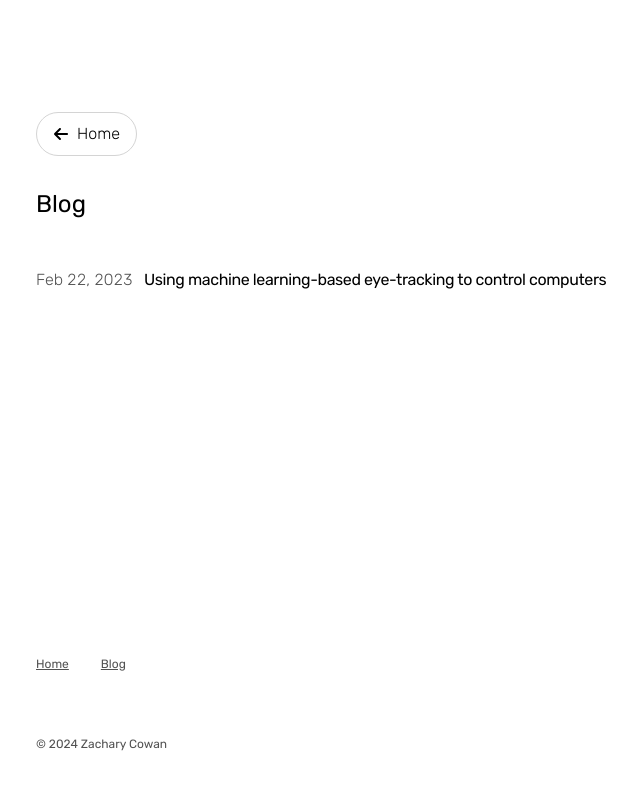
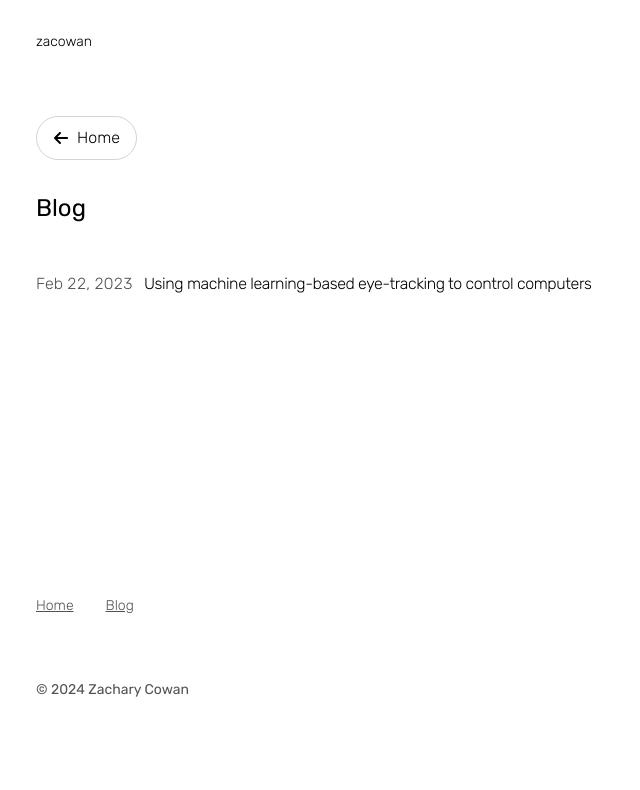
Before and after one commit to zacowan/zacowan.com, a Next.js app: page /blog in a window 1280 px wide. Shown: the top 790 px of the page, without its empty margins (316-956 px from the left). Built offline with nearby package versions, Linux system fonts and the light colour scheme.

Commit message:
feat(design): update typography weight, add title link (#14)

```diff
--- a/app/blog/[slug]/page.tsx
+++ b/app/blog/[slug]/page.tsx
@@ -84,9 +84,9 @@ export default function Blog({ params }: { params: StaticParams }) {
       <BadgeLink href="/blog" startSlot={<FaArrowLeft />}>
         All Posts
       </BadgeLink>
-      <h1 className="title text-2xl mt-8">{post.metadata.title}</h1>
+      <h1 className="title text-2xl mt-8 font-normal">{post.metadata.title}</h1>
       <div className="flex justify-between items-center mt-2 mb-8 text-sm">
-        <p className="text-sm font-light dark:text-neutral-300 text-neutral-600">
+        <p className="text-sm dark:text-neutral-300 text-neutral-600">
           {formatDate(post.metadata.publishDate)}
         </p>
       </div>
--- a/app/blog/page.tsx
+++ b/app/blog/page.tsx
@@ -13,7 +13,7 @@ export default function Page() {
       <BadgeLink startSlot={<FaArrowLeft />} href="/">
         Home
       </BadgeLink>
-      <h1 className="text-2xl mb-12 mt-8">Blog</h1>
+      <h1 className="text-2xl mb-12 mt-8 font-normal">Blog</h1>
       <BlogPosts />
     </section>
   );
--- a/app/components/badge-link.tsx
+++ b/app/components/badge-link.tsx
@@ -17,7 +17,7 @@ export function BadgeLink({
   return (
     <Link
       className={cn(
-        "rounded-full px-4 py-2 border font-light min-w-11 min-h-11 inline-flex items-center space-x-2 border-neutral-300 dark:border-neutral-700 hover:bg-neutral-100 active:bg-neutral-50 dark:hover:bg-neutral-900 dark:active:bg-neutral-950",
+        "rounded-full px-4 py-2 border min-w-11 min-h-11 inline-flex items-center space-x-2 border-neutral-300 dark:border-neutral-700 hover:bg-neutral-100 active:bg-neutral-50 dark:hover:bg-neutral-900 dark:active:bg-neutral-950",
         className
       )}
       {...otherProps}
--- a/app/components/call-to-action.tsx
+++ b/app/components/call-to-action.tsx
@@ -17,7 +17,7 @@ export function CallToAction({
   return (
     <Link
       className={cn(
-        "bg-blue-600 hover:bg-blue-700 active:bg-blue-600 text-white rounded-full px-4 py-2 font-light min-w-11 min-h-11 inline-flex items-center space-x-2",
+        "bg-blue-600 hover:bg-blue-700 active:bg-blue-600 text-white rounded-full px-4 py-2 min-w-11 min-h-11 inline-flex items-center space-x-2",
         className
       )}
       {...otherProps}
--- a/app/components/footer.tsx
+++ b/app/components/footer.tsx
@@ -2,7 +2,7 @@ import Link from "next/link";
 
 export default function Footer() {
   return (
-    <footer className="py-16 text-neutral-600 dark:text-neutral-300 text-xs space-y-16">
+    <footer className="py-16 text-neutral-600 dark:text-neutral-300 text-sm space-y-16">
       <ul className="flex flex-wrap gap-8 underline">
         <li>
           <Link href="/">Home</Link>
@@ -11,7 +11,7 @@ export default function Footer() {
           <Link href="/blog">Blog</Link>
         </li>
       </ul>
-      <p>© {new Date().getFullYear()} Zachary Cowan</p>
+      <p className="font-normal">© {new Date().getFullYear()} Zachary Cowan</p>
     </footer>
   );
 }
--- /dev/null
+++ b/app/components/header.tsx
@@ -0,0 +1,9 @@
+import Link from "next/link";
+
+export default function Header() {
+  return (
+    <header className="text-sm">
+      <Link href="/">zacowan</Link>
+    </header>
+  );
+}
--- a/app/components/posts.tsx
+++ b/app/components/posts.tsx
@@ -22,7 +22,7 @@ export function BlogPosts() {
           href={`/blog/${post.slug}`}
         >
           <div className="w-full flex flex-col md:flex-row space-x-0 md:space-x-2">
-            <p className="dark:text-neutral-300 text-neutral-600 font-light w-[100px] tabular-nums">
+            <p className="dark:text-neutral-300 text-neutral-600 w-[100px] tabular-nums">
               {formatDate(post.metadata.publishDate, false)}
             </p>
             <p className="tracking-tight">{post.metadata.title}</p>
--- a/app/layout.tsx
+++ b/app/layout.tsx
@@ -7,6 +7,7 @@ import Footer from "./components/footer";
 import { BASE_URL } from "./sitemap";
 import { cn } from "./utils/cn";
 import { DESCRIPTION, TITLE } from "./constants";
+import Header from "./components/header";
 
 const rubik = Rubik({ subsets: ["latin"] });
 
@@ -52,17 +53,18 @@ export default function RootLayout({
     <html
       lang="en"
       className={cn(
-        "text-black bg-white dark:text-white dark:bg-black",
+        "text-black bg-white dark:text-white dark:bg-black font-light",
         rubik.className
       )}
     >
-      <body className="max-w-xl mx-4 mt-8 md:mx-auto">
-        <main className="flex-auto min-w-0 mt-6 flex flex-col px-2 md:px-0">
-          <div className="mt-20 min-h-[60vh]">{children}</div>
-          <Footer />
-          <Analytics />
-          <SpeedInsights />
+      <body className="max-w-xl mx-4 mt-8 md:mx-auto px-2 md:px-0">
+        <Header />
+        <main className="flex-auto min-w-0 flex flex-col py-16 min-h-[60vh]">
+          {children}
         </main>
+        <Footer />
+        <Analytics />
+        <SpeedInsights />
       </body>
     </html>
   );
--- a/app/page.tsx
+++ b/app/page.tsx
@@ -31,12 +31,12 @@ export default function Page() {
     <section>
       <div className="flex flex-col w-full pb-8 md:pb-16 md:flex-row md:items-center md:justify-between">
         <div>
-          <h1 className="text-2xl mb-4">Zach Cowan</h1>
-          <span className="flex items-center space-x-2 text-sm font-light">
+          <h1 className="text-2xl mb-4 font-normal">Zach Cowan</h1>
+          <span className="flex items-center space-x-2 text-sm">
             <FaLocationDot className="dark:fill-neutral-300 fill-neutral-600" />
             <h2>Orlando, FL</h2>
           </span>
-          <span className="flex items-center space-x-2 font-light text-sm">
+          <span className="flex items-center space-x-2 text-sm">
             <FaBriefcase className="dark:fill-neutral-300 fill-neutral-600" />
             <h2>
               Engineer x Design Systems @{" "}
@@ -51,8 +51,8 @@ export default function Page() {
       <div className="space-y-8">
         {featuredPost && (
           <div>
-            <h3 className="text-lg mb-4">Blog</h3>
-            <div className="grid grid-cols-2 gap-4 font-light">
+            <h3 className="text-lg mb-4 font-normal">Blog</h3>
+            <div className="grid grid-cols-2 gap-4">
               <Link
                 className="dark:hover:bg-neutral-900 dark:active:bg-neutral-950 dark:border-neutral-700 hover:bg-neutral-100 active:bg-neutral-50 border-neutral-300 border p-4 rounded-3xl"
                 href={`/blog/${featuredPost.slug}`}
@@ -81,7 +81,7 @@ export default function Page() {
           </div>
         )}
         <div>
-          <h3 className="text-lg mb-4">Links</h3>
+          <h3 className="text-lg mb-4 font-normal">Links</h3>
           <ul className="flex flex-wrap items-center gap-4">
             <li>
               <CallToAction href={GITHUB_HREF} startSlot={<FaGithub />}>
```
